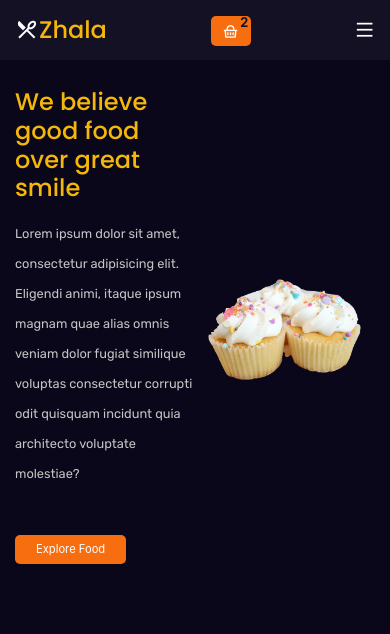
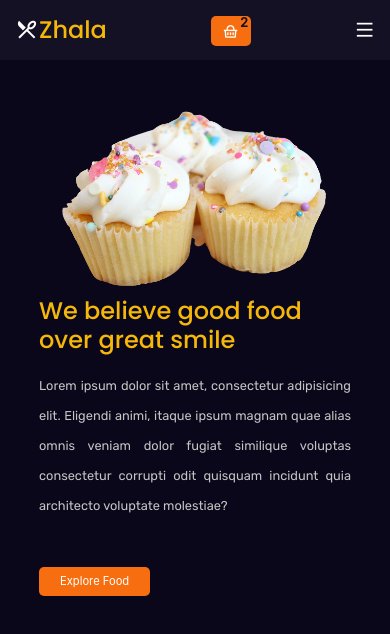
Before and after one commit to ZuhRa-HashiMi/Zhala_Milk_Shake, a React (Create React App) app: page / in a window 390 px wide. Shown: the top 634 px of the page. Built offline with nearby package versions, Linux system fonts and the light colour scheme.

Commit message:
Change the mobile view

```diff
--- a/src/components/hero-slider/HeroSlider.jsx
+++ b/src/components/hero-slider/HeroSlider.jsx
@@ -4,7 +4,6 @@ import Slider from "react-slick";
 
 import { sliderData } from "../../assests/face-data/slider";
 import "./slider.css";
-
 
 const HeroSlider = () => {
   const settings = {
@@ -21,14 +20,14 @@ const HeroSlider = () => {
         <Slider {...settings}>
           {sliderData.map((item) => (
             <div key={item.id}>
-                <div className="slider__wrapper d-flex align-items-center justify-content-between pt-5">
-                  <div className="slider__content w-50 ps-2">
-                    <h2 className="mb-3 ">{item.title}</h2>
-                    <p>{item.desc}</p>
+              <div className="slider__wrapper d-flex flex-column-reverse flex-lg-row flex-md-row flex-sm-column-reverse align-items-center justify-content-between pt-5">
+                <div className="slider__content w-100 px-4">
+                  <h2 className="mb-3">{item.title}</h2>
+                  <p className="text-justify">{item.desc}</p>
                   <button className="btn">Explore Food</button>
                 </div>
 
-                  <div className="slider__img w-50">
+                <div className="slider__img w-100 px-4">
                   <img src={item.imgUrl} alt="" className="w-100" />
                 </div>
               </div>
```
Lines whose indentation alone changed are shown as unchanged.
